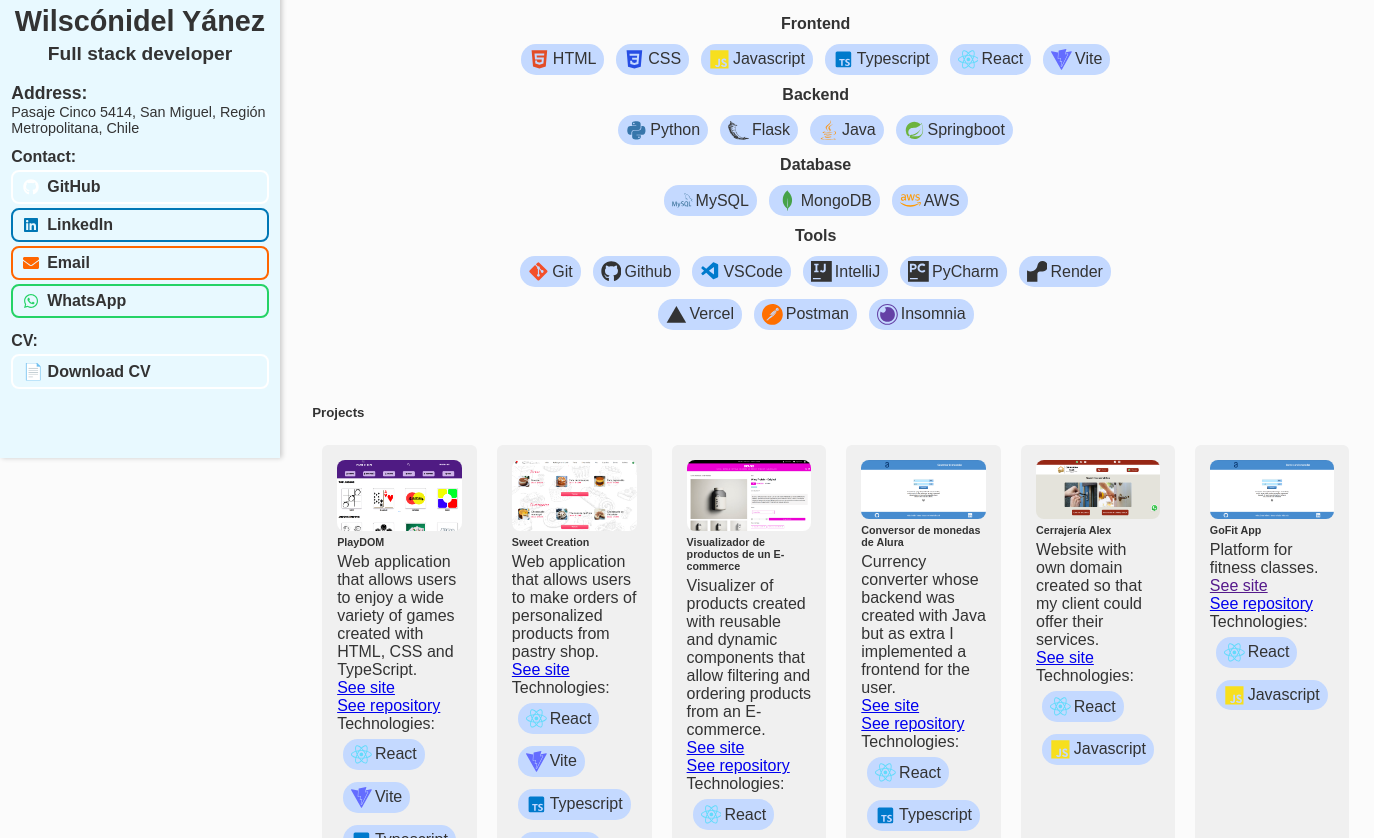
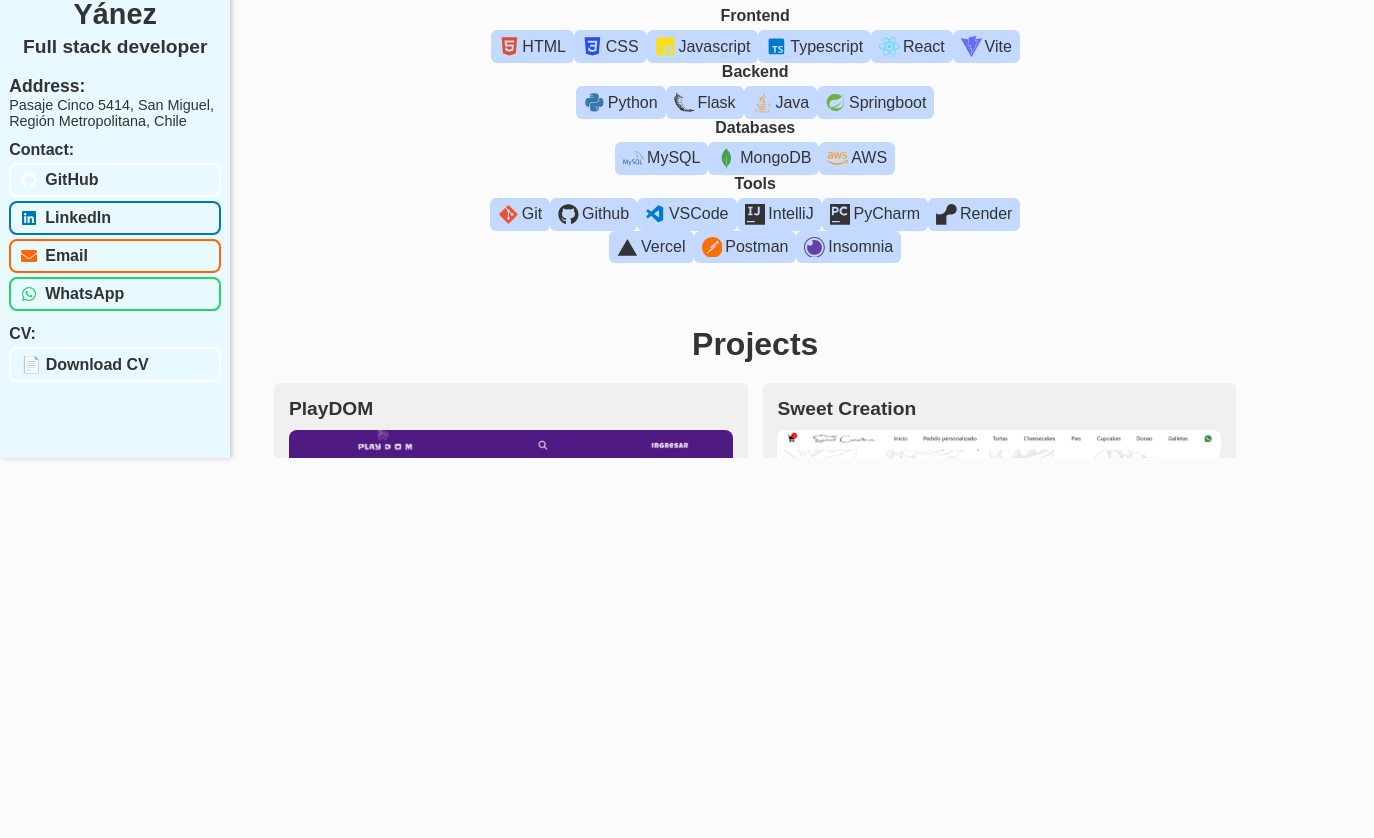
Before and after one commit to WiusGH/portfolio, a React (Vite) app: page / in a window 1280 px wide. Shown: the part 342-1180 px from the top of the page, 1374 px wide, since content can reach past the window. After the commit the page ends 800 px from the top, so only its background shows below. Built offline with nearby package versions, Linux system fonts and the light colour scheme.

Commit message:
style(Projects): improve styiling

```diff
--- a/src/App.tsx
+++ b/src/App.tsx
@@ -67,7 +67,6 @@ const App: React.FC = () => {
   }, [sidebarOpen]);
 
   return (
-    <div>
     <div className="layout">
       <aside
         ref={sidebarRef}
@@ -112,7 +111,6 @@ const App: React.FC = () => {
         </ProfileSection>
       </main>
     </div>
-    </div>
   );
 };
 
--- a/src/components/cards/ProjectCard.module.css
+++ b/src/components/cards/ProjectCard.module.css
@@ -2,17 +2,55 @@
   display: flex;
   flex-direction: column;
   background-color: var(--secondary-color);
+  gap: 5px;
   border-radius: 6px;
-  margin: 10px;
-  padding: 15px;
-  width: 35%;
-  img {
-    border-radius: 8px;
+  padding: 1.5%;
+  width: 45%;
+  @media (max-width: 768px) {
     width: 100%;
   }
+}
+
+.title {
+  font-size: 1.2rem;
+}
+
+.image {
+  border-radius: 8px;
+  width: 100%;
+  aspect-ratio: 16 / 9;
+  object-fit: cover;
+}
+
+.description {
+  font-size: 0.9rem;
+  margin: 5px 0 3px;
+}
+
+.links {
+  display: flex;
+  gap: 10px;
+  a {
+    text-decoration: none;
+  }
+  span {
+    display: flex;
+    align-items: center;
+    gap: 5px;
+    background-color: gray;
+    border-radius: 2px;
+    color: var(--text-color);
+    padding: 2px 4px;
+  }
+}
+
+.techsTitle {
+  font-size: 1.2rem;
+  margin-top: 10px;
 }
 
 .techs {
   display: flex;
   flex-wrap: wrap;
+  gap: 6px;
 }
--- a/src/components/cards/ProjectCard.tsx
+++ b/src/components/cards/ProjectCard.tsx
@@ -1,6 +1,8 @@
 import TechTag from "../tags/TechTag";
 import style from "./ProjectCard.module.css";
 import { useLanguage } from "../contexts/LanguageContext";
+import { IoIosGlobe } from "react-icons/io";
+import { FaGithub } from "react-icons/fa";
 
 interface ProjectCardProps {
   title: string;
@@ -22,18 +24,27 @@ const ProjectCard: React.FC<ProjectCardProps> = ({
   const { t } = useLanguage();
   return (
     <div className={style.projectCard}>
-      <img src={imageUrl} alt={`${title} Preview`} />
-      <h6>{title}</h6>
-      <p>{description}</p>
+      <h6 className={style.title}>{title}</h6>
+      <img className={style.image} src={imageUrl} alt={`${title} Preview`} />
+      <p className={style.description}>{description}</p>
+      <div className={style.links}>
         <a href={siteUrl} target="_blank" rel="noopener noreferrer">
+          <span>
+            <IoIosGlobe />
             {t("seeSite")}
+          </span>
         </a>
         {githubUrl && (
           <a href={githubUrl} target="_blank" rel="noopener noreferrer">
+            <span>
+              <FaGithub />
+
               {t("seeRepo")}
+            </span>
           </a>
         )}
-      <p>{t("techs")}:</p>
+      </div>
+      <p className={style.techsTitle}>{t("techs")}:</p>
       <div className={style.techs}>
         {techs.map((tech) => (
           <TechTag tech={tech} />
--- a/src/components/containers/ProfileSection.module.css
+++ b/src/components/containers/ProfileSection.module.css
@@ -4,9 +4,9 @@
   gap: 1rem;
   padding: 3%;
   h5 {
-    margin: 5px 0 15px;
+    margin: 0 0 20px;
   }
   h6 {
-    margin: 5px 0;
+    margin-bottom: 5px;
   }
 }
--- a/src/components/main content/projects/Projects.module.css
+++ b/src/components/main content/projects/Projects.module.css
@@ -1,8 +1,15 @@
 .projects {
   display: flex;
   flex-direction: column;
+  align-items: center;
+  h5 {
+    font-size: 2rem;
+  }
 }
 
 .projectList {
   display: flex;
+  justify-content: center;
+  flex-wrap: wrap;
+  gap: 15px;
 }
--- a/src/components/main content/projects/Projects.tsx
+++ b/src/components/main content/projects/Projects.tsx
@@ -61,7 +61,7 @@ const Projects = () => {
   return (
     <div className={style.projects}>
       <h5>{t("projects")}</h5>
-      <section className={style.projectList}>
+      <div className={style.projectList}>
         {projectsList.map((project) => (
           <ProjectCard
             key={project.title}
@@ -73,7 +73,7 @@ const Projects = () => {
             techs={project.techs}
           />
         ))}
-      </section>
+      </div>
     </div>
   );
 };
--- a/src/components/tags/TechTag.module.css
+++ b/src/components/tags/TechTag.module.css
@@ -4,10 +4,9 @@
   align-items: center;
   gap: 3px;
   background-color: var(--tag-color);
-  border-radius: 15px;
+  border-radius: 6px;
   cursor: default;
-  margin: 6px;
-  padding: 5px 8px;
+  padding: 6px 8px;
   width: fit-content;
   svg {
     font-size: 1.3rem;
--- a/src/components/texts/translations.ts
+++ b/src/components/texts/translations.ts
@@ -6,7 +6,7 @@ export const translations = {
     bio: "I'm a trilingual, self-taught full stack web developer with 2 years of experience developing desktop and mobile web appsn and developing RESTful APIs using relational and non-relational databases. I ensure that my projects are scalable and focused on user data security and privacy. I enjoy working with a team, learning from others and sharing my knowledge, and working on challenging projects.",
     certifications: "Certifications",
     contact: "Contact",
-    database: "Database",
+    database: "Databases",
     date: "Date",
     downloadCV: "Download CV",
     projects: "Projects",
@@ -46,7 +46,7 @@ export const translations = {
     bio: "Soy un desarrollador full stack trilingüe autodidacta con 2 años de experiencia desarrollando aplicaciones web y móviles, y desarrollando APIS RESTful utilizando bases de datos relacionales y no relacionaes. Me aseguro de que mis proyectos sea escalables y con enfoque enla seguridad de los datos de usuario y la privacidad de la información. Me gusta trabajar en equipo, aprender de otros y compartir mis conocimientos, y trabajar en proyectos desafiantes.",
     certifications: "Certificados",
     contact: "Contacto",
-    database: "Base de datos",
+    database: "Bases de datos",
     date: "Fecha",
     downloadCV: "Descargar CV",
     projects: "Proyectos",
--- a/src/index.css
+++ b/src/index.css
@@ -43,7 +43,7 @@ body {
 /* Layout */
 .layout {
   display: grid;
-  grid-template-columns: 280px 1fr;
+  grid-template-columns: 18% 1fr;
   min-height: 100vh;
 }
 
@@ -62,10 +62,10 @@ body {
   /* z-index: 999; */
 }
 
-/* .main-content {
+.main-content {
   overflow-y: auto;
   height: 100vh;
-} */
+}
 
 /* For smaller screens, the sidebar is hidden by default and can be toggled */
 @media (max-width: 768px) {
```
Lines whose indentation alone changed are shown as unchanged.
